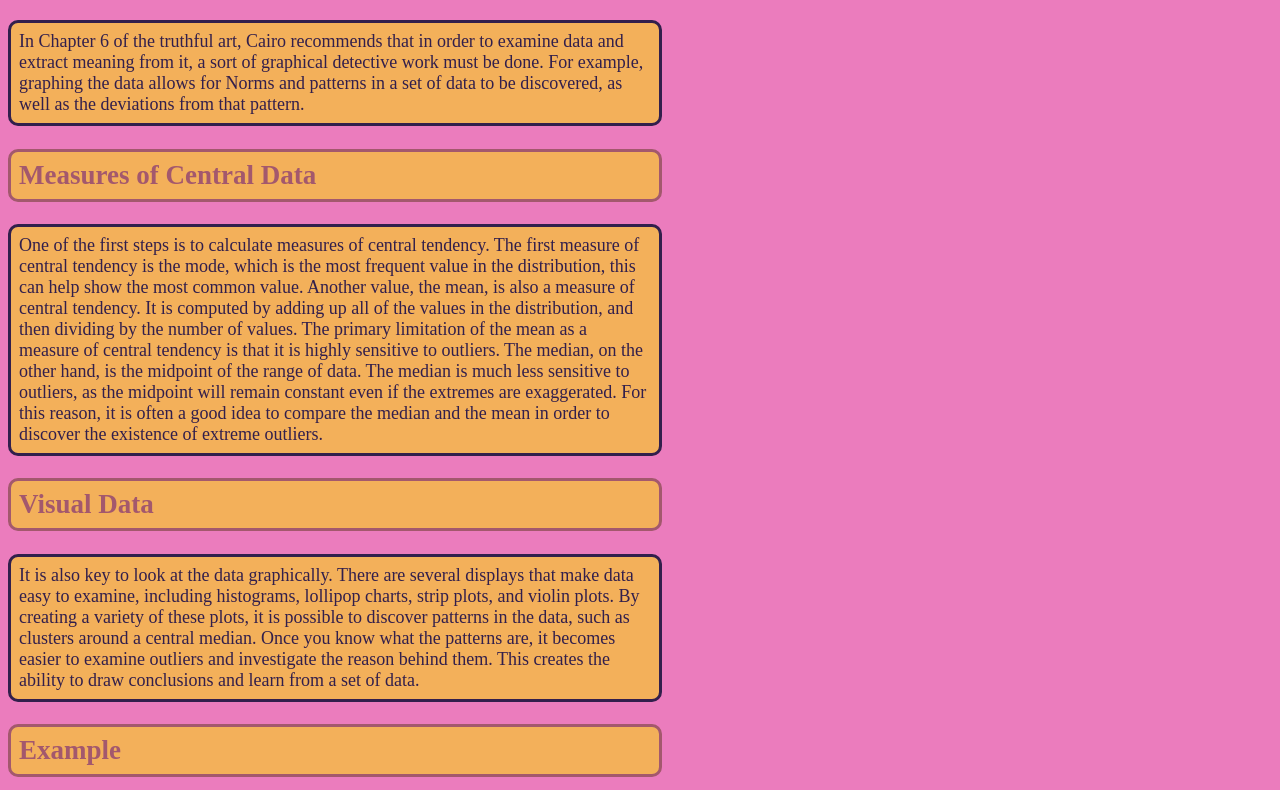
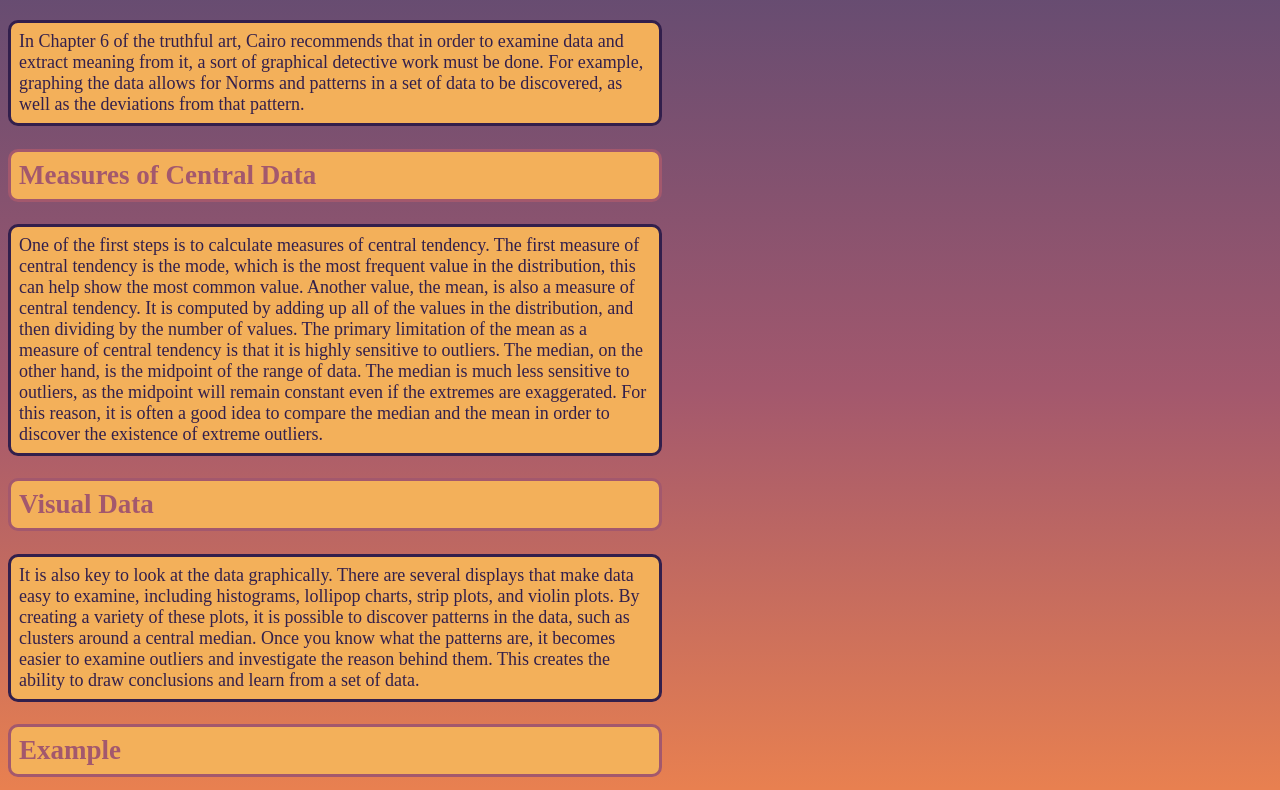
Before and after one commit to Abby-Wheelis/MEANingful-Data, a plain HTML site: page index.html in a window 1280 px wide. Shown: the part 76-866 px from the top of the page. Drawn offline with Linux system fonts and the light colour scheme.

Commit message:
added gradient background

```diff
--- a/format.css
+++ b/format.css
@@ -1,7 +1,7 @@
 body{
     font-size: 18px;
     color: #321F4C;
-    background-color:#EB7CBD;
+    background-image: linear-gradient(#5C4A72 ,#A3586D, #F4874B, #F46A4E);
 }
 
 h1,h2{
```
